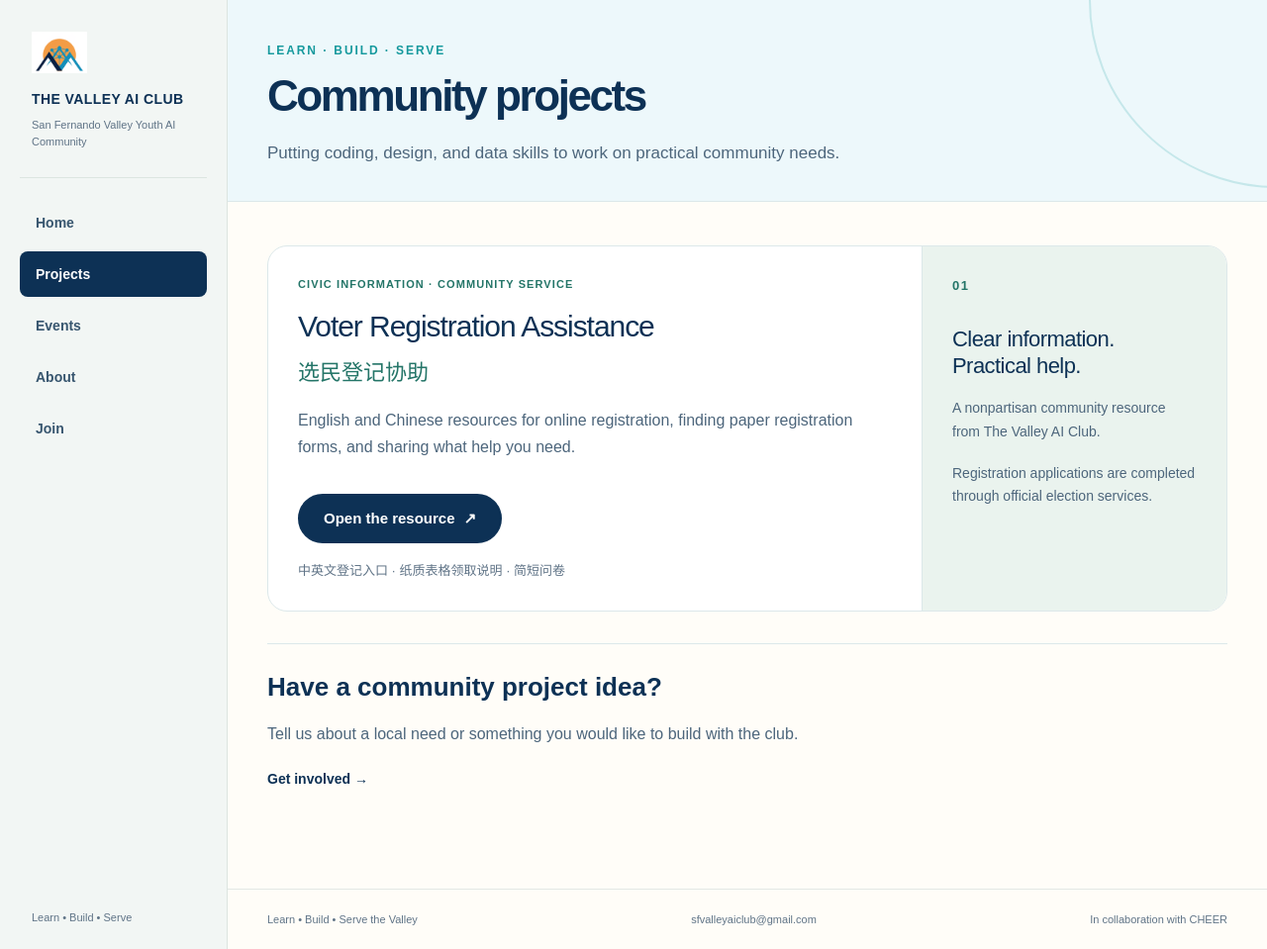
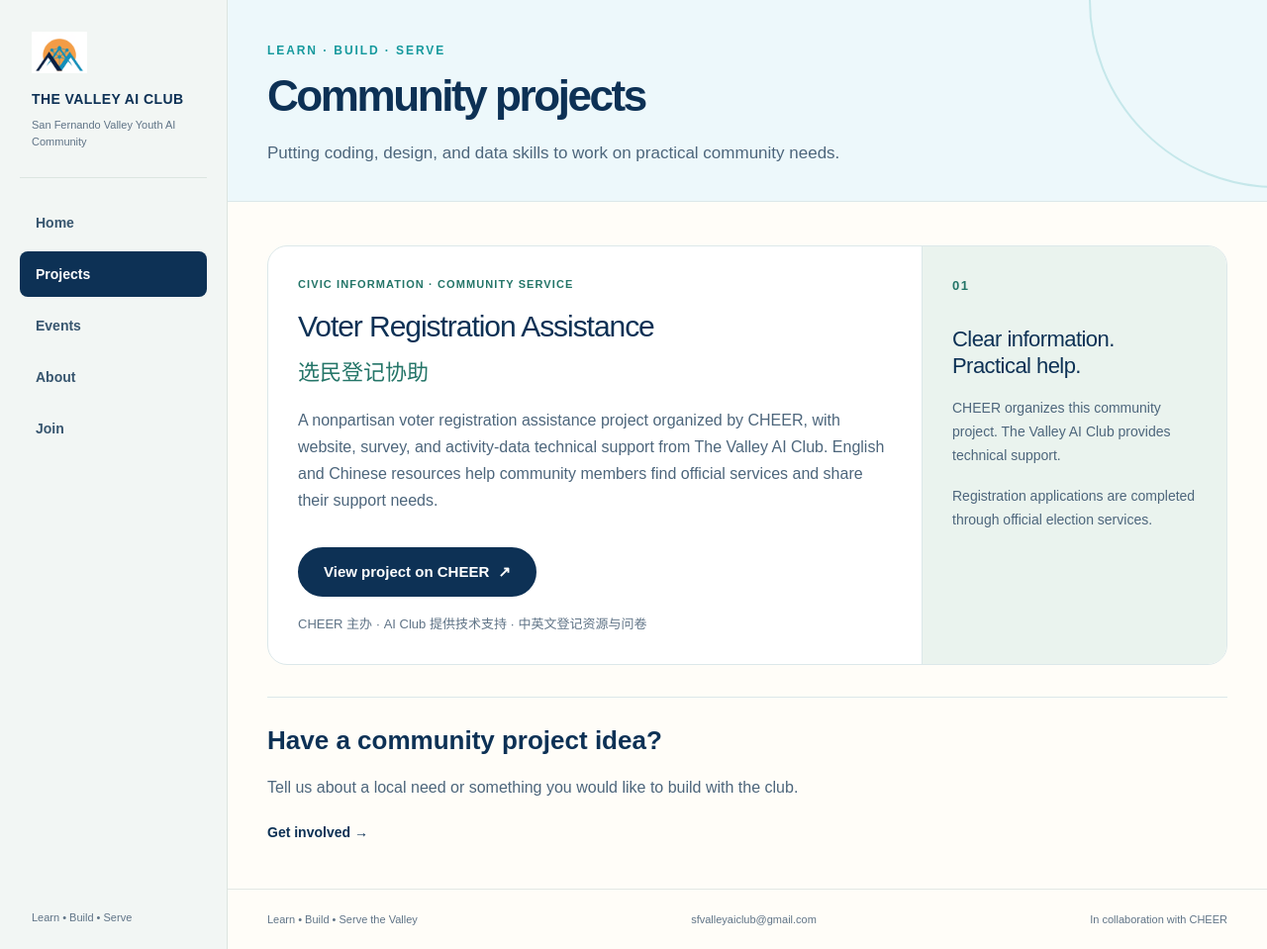
Before and after one commit to valley-ai-club/valley-ai-club.github.io, a Jekyll site: the page built from projects.html, in a window 1280 px wide and 959 px high. Shown: the whole window at 99% size. Built offline with Jekyll 4.4.1, drawn with Linux system fonts in a browser that asks for light colours.

Commit message:
Stage CHEER voter-registration project attribution and handoff link

```diff
--- a/_includes/registration-project.html
+++ b/_includes/registration-project.html
@@ -3,16 +3,16 @@
     <p class="project-label">Civic information · Community service</p>
     <h2>Voter Registration Assistance</h2>
     <p class="project-chinese" lang="zh-CN">选民登记协助</p>
-    <p>English and Chinese resources for online registration, finding paper registration forms, and sharing what help you need.</p>
+    <p>A nonpartisan voter registration assistance project organized by CHEER, with website, survey, and activity-data technical support from The Valley AI Club. English and Chinese resources help community members find official services and share their support needs.</p>
     <div class="hero-actions">
-      <a class="button" href="{{ site.registration_url }}" target="_blank" rel="noopener noreferrer">Open the resource <span aria-hidden="true">&#8599;</span></a>
+      <a class="button" href="https://www.sfvcheer.org/voter-registration?src=club_website" target="_blank" rel="noopener noreferrer">View project on CHEER <span aria-hidden="true">&#8599;</span></a>
     </div>
-    <p class="microcopy" lang="zh-CN">中英文登记入口 · 纸质表格领取说明 · 简短问卷</p>
+    <p class="microcopy" lang="zh-CN">CHEER 主办 · AI Club 提供技术支持 · 中英文登记资源与问卷</p>
   </div>
   <aside class="project-note" aria-label="About this project">
     <span class="project-number" aria-hidden="true">01</span>
     <h3>Clear information.<br>Practical help.</h3>
-    <p>A nonpartisan community resource from The Valley AI Club.</p>
+    <p>CHEER organizes this community project. The Valley AI Club provides technical support.</p>
     <p>Registration applications are completed through official election services.</p>
   </aside>
 </article>
```
